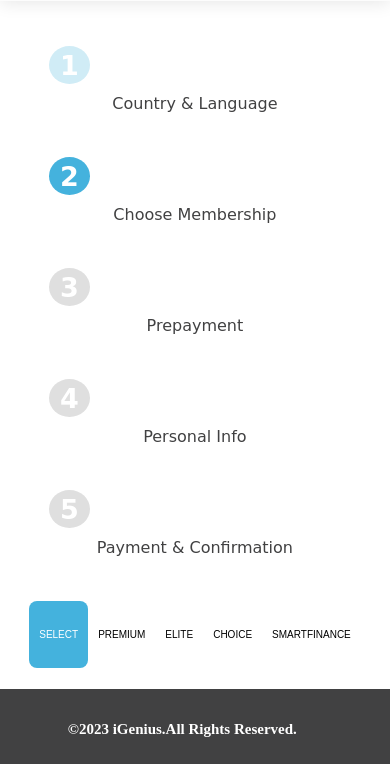
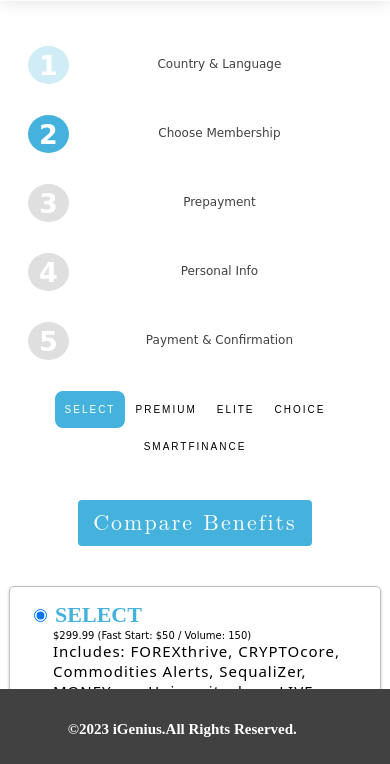
Before and after one commit to FrankyFavour/iGenius, a plain HTML site: page index.html in a window 390 px wide. Shown: the part 78-842 px from the top of the page. Drawn offline with Linux system fonts and the light colour scheme.

Commit message:
I updated the media queries for index

```diff
--- a/css/iGeniusStep2.css
+++ b/css/iGeniusStep2.css
@@ -111,6 +111,7 @@ hr:hover {
 .tab {
   overflow: hidden;
   display: flex;
+  flex-wrap: wrap;
   justify-content: center;
   /* border: 1px solid #e9e9e9;*/
   margin-top: 17px;
@@ -287,7 +288,7 @@ hr:hover {
 
 /**********Media Query*********/
 
-@media only screen and (max-width: 1210px) {
+@media only screen and (max-width: 1211px) {
   .topbar ul {
     display: grid;
     text-align: center;
@@ -313,36 +314,9 @@ hr:hover {
   }
 }
 
-@media screen and (max-width: 900px) {
-  .tab button {
-    padding: 13px 30px;
-  }
+@media only screen and (max-width: 800px) {
   .nav-img img {
     width: 29%;
-  }
-
-  .topbar {
-    width: auto;
-  }
-
-  .Itemactive {
-    margin-right: 0px;
-  }
-
-  span {
-    margin-left: -28px;
-    margin-bottom: 0px;
-  }
-
-  .topbar-media ul li a {
-    display: inline-flex;
-    align-items: center;
-    justify-content: center;
-  }
-
-  .cont-sty {
-    margin-left: 2%;
-    margin-right: 2%;
   }
 }
 
@@ -365,10 +339,15 @@ hr:hover {
   .tab button {
     padding: 13px 10px;
     font-size: 10px;
+    letter-spacing: 2px;
   }
 
   .topbar a {
     margin-right: 56px;
+  }
+
+  .topbar {
+    width: auto;
   }
 }
 
@@ -401,7 +380,7 @@ hr:hover {
   }
 
   .topbar a {
-    font-size: 16px;
+    font-size: 12px;
   }
 
   .footer {
@@ -411,4 +390,9 @@ hr:hover {
     left: 0px;
     width: 100vw;
   }
+
+  .cont-sty {
+    margin-left: 0%;
+    margin-right: 0%;
+  }
 }
```
